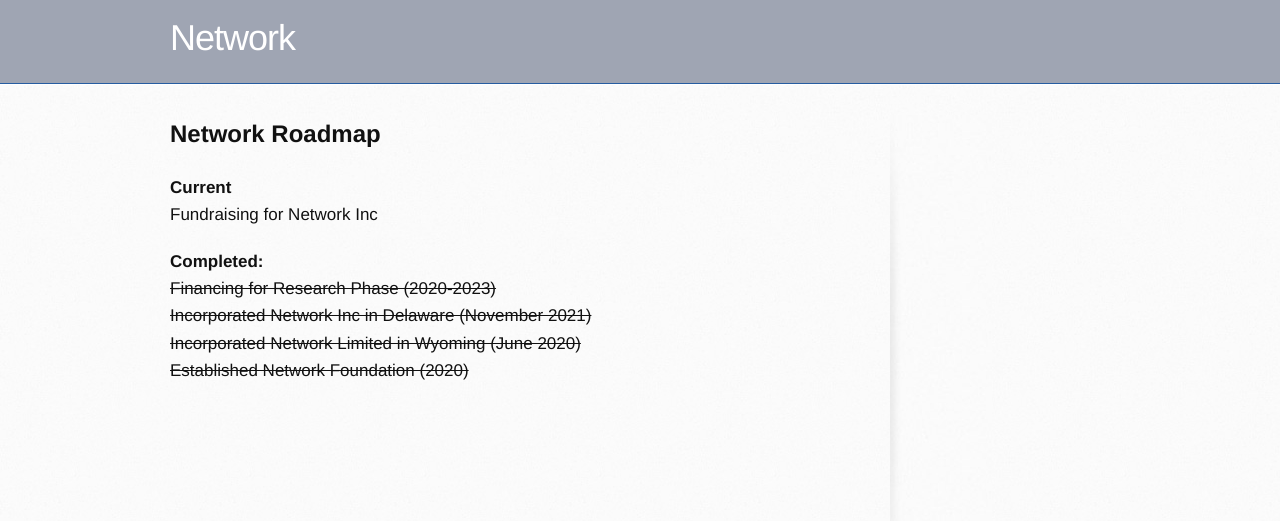
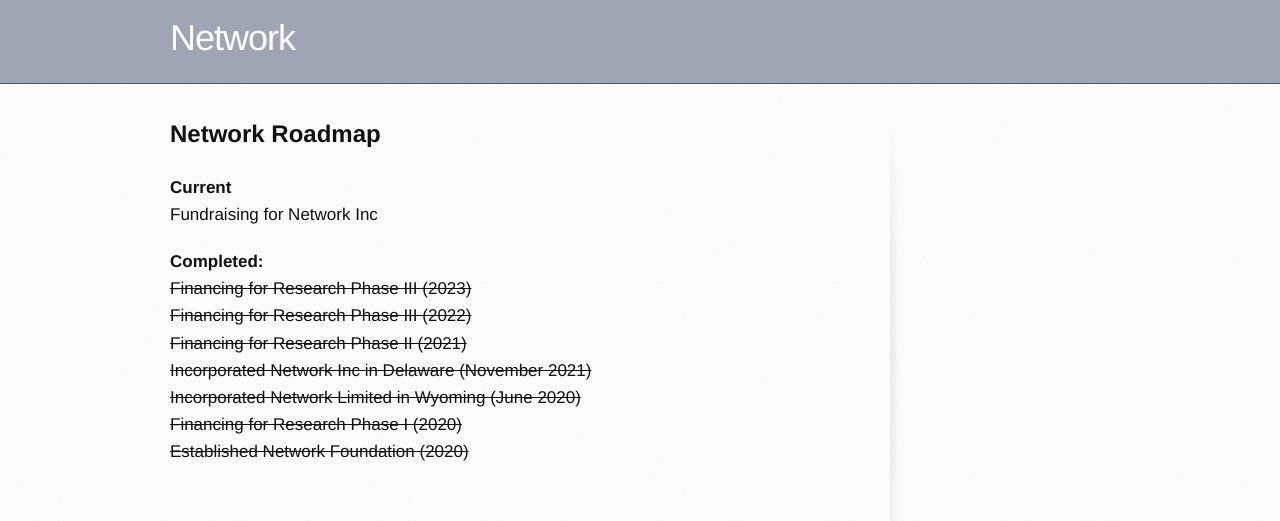
Before and after one commit to networkf/network.github.io, a Jekyll site: the page built from roadmap.md, in a window 1280 px wide. Shown: the top 521 px of the page. Built offline with Jekyll 4.4.1, drawn with Linux system fonts in a browser that asks for light colours; some web fonts are replaced; our own code applies the rules of GitHub Pages for plain Markdown files; the repository's description, which GitHub fills in, is left out.

Commit message:
Update roadmap.md

```diff
--- a/roadmap.md
+++ b/roadmap.md
@@ -15,11 +15,17 @@ Fundraising for Network Inc
 
 **Completed:**
 <br>
-~~Financing for Research Phase (2020-2023)~~
+~~Financing for Research Phase III (2023)~~
+<br>
+~~Financing for Research Phase III (2022)~~
+<br>
+~~Financing for Research Phase II (2021)~~
 <br>
 ~~Incorporated Network Inc in Delaware (November 2021)~~
 <br>
 ~~Incorporated Network Limited in Wyoming (June 2020)~~
 <br>
+~~Financing for Research Phase I (2020)~~
+<br>
 ~~Established Network Foundation (2020)~~
 <br>
```
